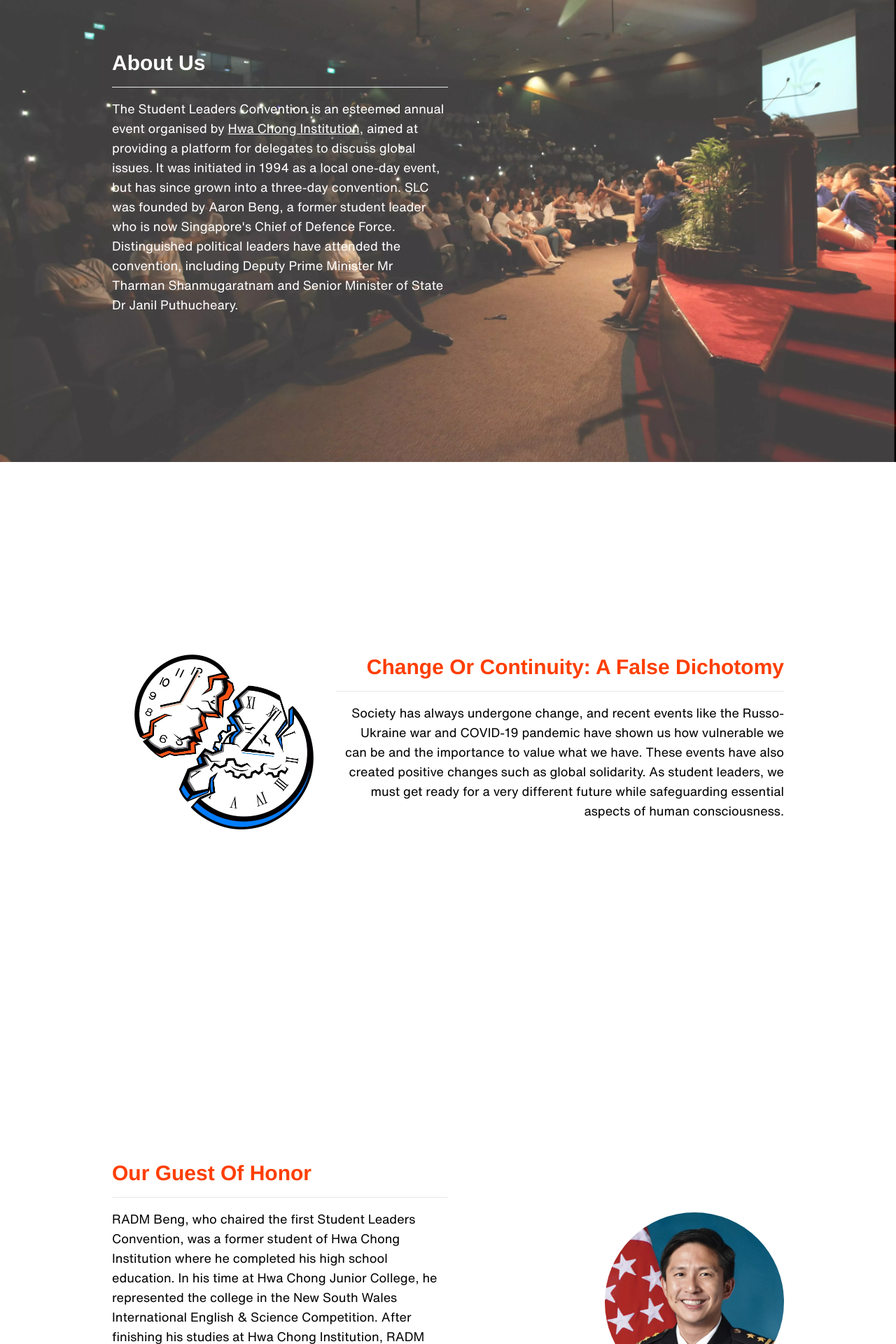
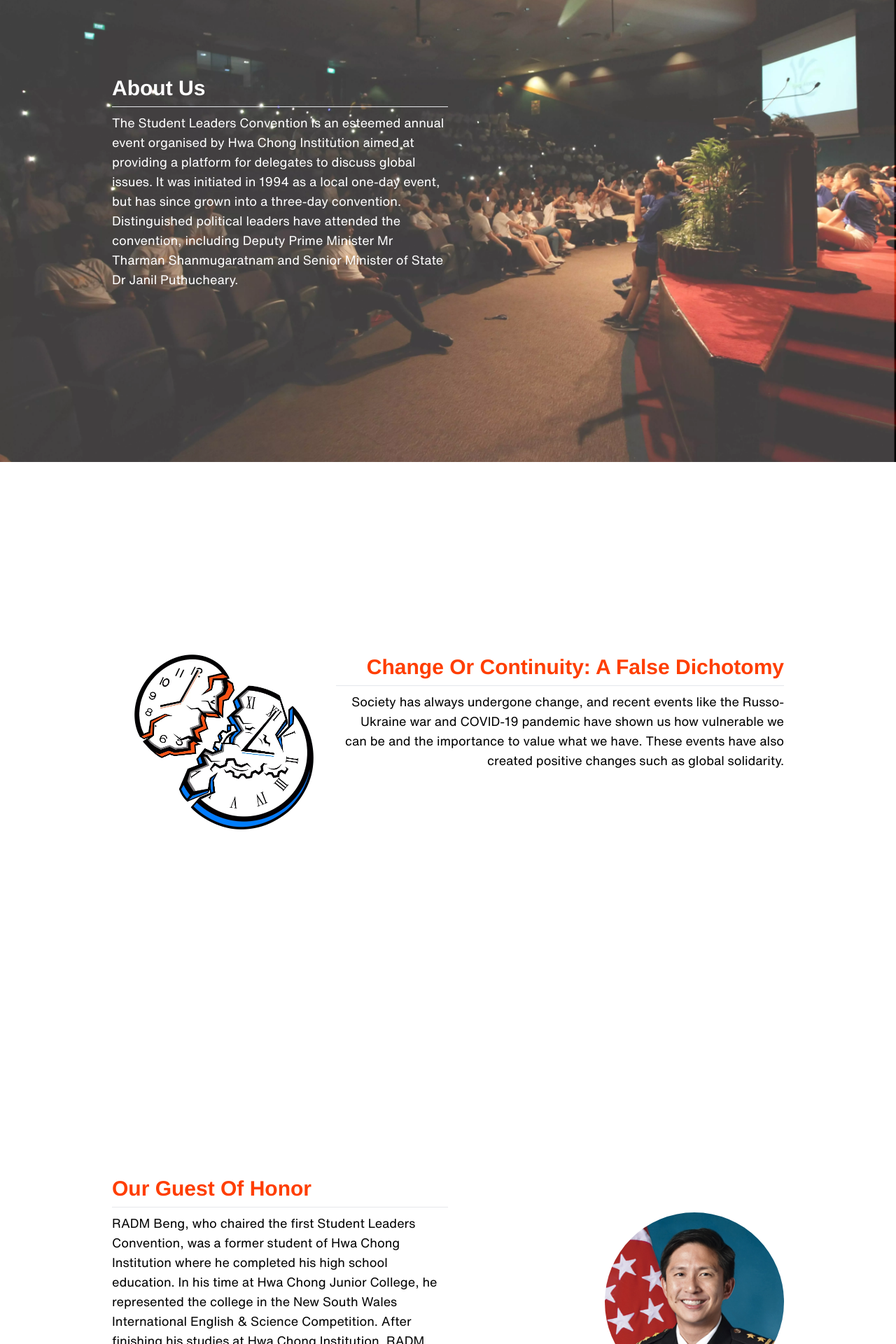
Before and after one commit to vincentcayadi/slc-website, a Next.js app: page / in a window 1280 px wide. Shown: the part 940-2860 px from the top of the page at 70% size. Built offline with nearby package versions, Linux system fonts and the light colour scheme.

Commit message:
fixed and removed styling

```diff
--- a/pages/index.tsx
+++ b/pages/index.tsx
@@ -52,23 +52,18 @@ const Home = () => {
         className="h-screen bg-center bg-no-repeat bg-cover "
         id="about"
       >
-        <div className="grid w-3/4 h-screen grid-cols-1 m-auto my-12 text-white md:grid-cols-2 lg:my-0 place-items-center">
+        <div className="grid w-3/4 h-screen grid-cols-1 m-auto text-white md:grid-cols-2 place-items-center">
           <div>
-            <h1 className="mt-12 text-3xl font-bold text-left text-white lg:mt-0">
+            <h1 className="text-3xl font-bold text-left text-white lg:mt-0">
               About Us
             </h1>
-            <hr className="my-4"></hr>
+            <hr className="my-2"></hr>
             <p className="text-sm text-left lg:text-lg">
               The Student Leaders Convention is an esteemed annual event
-              organised by{" "}
-              <Link href={"https://www.hci.edu.sg/"} className="underline ">
-                Hwa Chong Institution
-              </Link>
-              , aimed at providing a platform for delegates to discuss global
-              issues. It was initiated in 1994 as a local one-day event, but has
-              since grown into a three-day convention. SLC was founded by Aaron
-              Beng, a former student leader who is now Singapore's Chief of
-              Defence Force. Distinguished political leaders have attended the
+              organised by Hwa Chong Institution aimed at providing a platform
+              for delegates to discuss global issues. It was initiated in 1994
+              as a local one-day event, but has since grown into a three-day
+              convention. Distinguished political leaders have attended the
               convention, including Deputy Prime Minister Mr Tharman
               Shanmugaratnam and Senior Minister of State Dr Janil Puthucheary.
             </p>
@@ -76,43 +71,41 @@ const Home = () => {
         </div>
       </section>
       <section
-        className="grid w-3/4 h-screen m-auto my-12 lg:my-0 place-items-center"
+        className="grid w-3/4 h-screen m-auto place-items-center"
         id="theme"
       >
         <div className="grid gird-cols-1 lg:grid-cols-3">
           <div className="grid place-items-center">
             <Image src={SLC} alt="logo" className="w-32 lg:w-64" />
           </div>
-          <div className="my-4 lg:col-span-2 lg:my-0">
+          <div className="my-2 lg:col-span-2 lg:my-0">
             <h1 className="text-lg font-bold text-center lg:text-3xl lg:text-right text-slcOrange">
               Change Or Continuity:{" "}
               <span className="block lg:inline ">A False Dichotomy</span>
             </h1>
-            <hr className="my-4"></hr>
+            <hr className="my-2"></hr>
             <p className="text-sm text-center lg:text-right lg:text-lg">
               Society has always undergone change, and recent events like the
               Russo-Ukraine war and COVID-19 pandemic have shown us how
               vulnerable we can be and the importance to value what we have.
               These events have also created positive changes such as global
-              solidarity. As student leaders, we must get ready for a very
-              different future while safeguarding essential aspects of human
-              consciousness.
+              solidarity.
             </p>
           </div>
         </div>
       </section>
-      <section className="grid w-3/4 h-screen m-auto my-12 lg:my-0 place-items-center">
+      <section className="grid w-3/4 h-screen m-auto place-items-center">
         <div className="grid gird-cols-1 lg:grid-cols-2">
           <Image
             src={Guest}
             className="w-64 m-auto mx-auto align-middle rounded-full lg:mr-0 lg:order-last"
             alt="aaron-beng"
           />
-          <div className="m-auto my-4">
+          <div className="m-auto my-2 lg:my-0">
             <h1 className="text-xl font-bold text-center lg:text-3xl lg:text-left text-slcOrange">
               Our Guest Of Honor
             </h1>
-            <hr className="my-4"></hr>
+            <hr className="my-2"></hr>
             <p className="text-sm text-center lg:text-left lg:text-lg">
               RADM Beng, who chaired the first Student Leaders Convention, was a
               former student of Hwa Chong Institution where he completed his
@@ -121,15 +114,14 @@ const Home = () => {
               English & Science Competition. After finishing his studies at Hwa
               Chong Institution, RADM Beng was granted the President's
               Scholarship and the Singapore Armed Forces Overseas Scholarship to
-              pursue Engineering & Economics at Yale University. He successfully
-              completed his degree and was conferred with a Bachelor's of
-              Science.
+              pursue Engineering & Economics at Yale University. He was later
+              conferred with a Bachelor's of Science.
             </p>
           </div>
         </div>
       </section>
 
-      <section className="grid my-12 text-center lg:my-0 lg:h-screen place-items-center">
+      <section className="grid h-screen text-center place-items-center">
         <div>
           <h1 className="mb-2 text-3xl font-bold text-center lg:text-4xl text-slcOrange">
             Convention Dates
@@ -172,7 +164,7 @@ const Home = () => {
             </button>
           </div>
           <hr></hr>
-          <div className="mt-4">
+          <div className="my-2">
             {selectedTabDates === "firstDay" && (
               <div>
                 <h2 className="text-2xl font-bold">First Day</h2>
@@ -195,12 +187,13 @@ const Home = () => {
         </div>
       </section>
       <section className="grid my-12 text-center lg:my-0 lg:h-screen place-items-center">
-        <div className="hidden lg:block">
-          <div className="grid text-center place-items-center">
-            <h1 className="mb-8 text-4xl font-bold text-center text-slcOrange">
+        <div className="hidden lg:text-center lg:block lg:place-items-center">
+          <div className="">
+            <h1 className="mb-4 text-4xl font-bold text-center text-slcOrange">
               Organising Committee
             </h1>
-            <div className="grid grid-cols-4 gap-8">
+            <hr></hr>
+            <div className="grid grid-cols-4 gap-8 my-2">
               <button
                 className={`text-lg ${
                   selectedTab === "adminCommittee" ? "font-bold" : ""
@@ -234,7 +227,8 @@ const Home = () => {
                 Programmes Committee
               </button>
             </div>
-            <div className="mt-8">
+            <hr></hr>
+            <div className="my-2">
               {selectedTab === "adminCommittee" && (
                 <div>
                   <h2 className="text-2xl font-bold">Admin Committee</h2>
@@ -262,10 +256,11 @@ const Home = () => {
             </div>
           </div>
         </div>
+      </section>
       <section className="block lg:hidden">
         <div className="grid text-center place-items-center">
           <div>
-              <h1 className="mb-8 text-2xl font-bold text-center">
+            <h1 className="mb-8 text-3xl font-bold text-center text-slcOrange">
               Organising Committe
             </h1>
             <div className="grid gap-8">
@@ -291,7 +286,6 @@ const Home = () => {
           </div>
         </div>
       </section>
-      </section>
       <Footer />
     </>
   );
```
Lines whose indentation alone changed are shown as unchanged.
